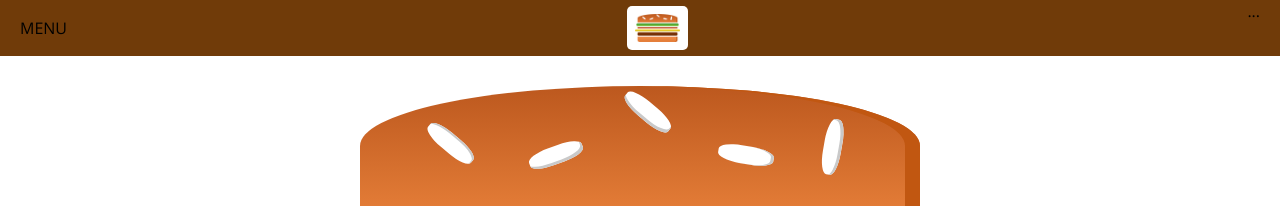
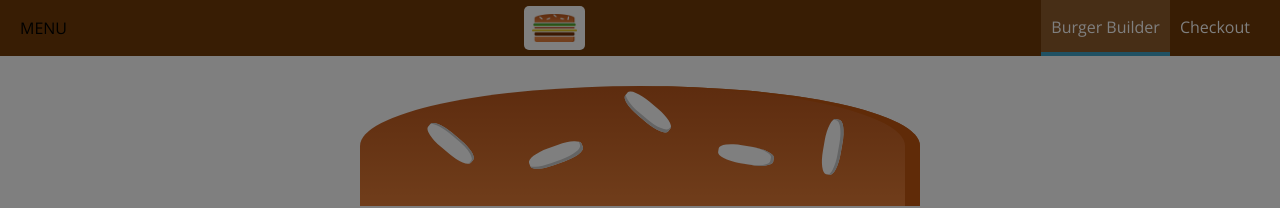
Before and after one commit to EpinderSingh/React-Burger-App, a React (Create React App) app: page / in a window 1280 px wide. Shown: the top 208 px of the page. Built offline with nearby package versions, Linux system fonts and the light colour scheme.

Commit message:
Toggle menu on small devices

```diff
--- a/src/components/Layout/Layout.js
+++ b/src/components/Layout/Layout.js
@@ -1,12 +1,29 @@
 import React, { Fragment } from 'react';
 import classes from './Layout.module.css';
 import Toolbar from '../Navigation/Toolbar/Toolbar';
+import SideDrawer from '../Navigation/SideDrawer/SideDrawer';
 
-const layout = (props) => (
-  <Fragment>
-    <Toolbar />
-    <main className={classes.Content}>{props.children}</main>
-  </Fragment>
-);
+class Layout extends React.Component {
+  state = {
+    showSideDrawer: true,
+  };
 
-export default layout;
+  sideDrawerClosedHandler = () => {
+    this.setState({ showSideDrawer: false });
+  };
+
+  render() {
+    return (
+      <Fragment>
+        <Toolbar />
+        <SideDrawer
+          open={this.state.showSideDrawer}
+          closed={this.sideDrawerClosedHandler}
+        />
+        <main className={classes.Content}>{this.props.children}</main>
+      </Fragment>
+    );
+  }
+}
+
+export default Layout;
--- a/src/components/Logo/Logo.module.css
+++ b/src/components/Logo/Logo.module.css
@@ -1,7 +1,7 @@
 .Logo {
   background-color: white;
   padding: 8px;
-  height: 80%;
+  height: 100%;
   box-sizing: border-box;
   border-radius: 5px;
 }
--- /dev/null
+++ b/src/components/Navigation/NavigationItems/NavigationItem/NavigationItem.js
@@ -0,0 +1,12 @@
+import React from 'react';
+import classes from './NavigationItem.module.css';
+
+const navigationItem = (props) => (
+  <li className={classes.NavigationItem}>
+    <a href={props.link} className={props.active ? classes.active : null}>
+      {props.children}
+    </a>
+  </li>
+);
+
+export default navigationItem;
--- /dev/null
+++ b/src/components/Navigation/NavigationItems/NavigationItem/NavigationItem.module.css
@@ -0,0 +1,46 @@
+.NavigationItem {
+  margin: 10px 0;
+  box-sizing: border-box;
+  display: block;
+  width: 100%;
+}
+
+.NavigationItem a {
+  color: #8f5c2c;
+  text-decoration: none;
+  width: 100%;
+  box-sizing: border-box;
+  display: block;
+}
+
+.NavigationItem a:hover,
+.NavigationItem a:active,
+.NavigationItem a.active {
+  color: #40a4c8;
+}
+
+@media (min-width: 500px) {
+  .NavigationItem {
+    margin: 0;
+    display: flex;
+    height: 100%;
+    width: auto;
+    align-items: center;
+  }
+
+  .NavigationItem a {
+    color: white;
+    text-decoration: none;
+    height: 100%;
+    padding: 16px 10px;
+    border-bottom: 4px solid transparent;
+  }
+
+  .NavigationItem a:hover,
+  .NavigationItem a:active,
+  .NavigationItem a.active {
+    background-color: #8f5c2c;
+    border-bottom: 4px solid #40a4c8;
+    color: white;
+  }
+}
--- a/src/components/Navigation/NavigationItems/NavigationItems.js
+++ b/src/components/Navigation/NavigationItems/NavigationItems.js
@@ -1,11 +1,15 @@
 import React from 'react';
+
+import classes from './NavigationItems.module.css';
+import NavigationItem from './NavigationItem/NavigationItem';
 
 const navigationItems = () => {
   return (
-    <ul>
-      <li>
-        <a href="/">Alink </a>
-      </li>
+    <ul className={classes.NavigationItems}>
+      <NavigationItem link="/" active>
+        Burger Builder
+      </NavigationItem>
+      <NavigationItem link="/">Checkout</NavigationItem>
     </ul>
   );
 };
--- /dev/null
+++ b/src/components/Navigation/NavigationItems/NavigationItems.module.css
@@ -0,0 +1,15 @@
+.NavigationItems {
+  margin: 0;
+  padding: 0;
+  list-style: none;
+  display: flex;
+  flex-flow: column;
+  align-items: center;
+  height: 100%;
+}
+
+@media (min-width: 500px) {
+  .NavigationItems {
+    flex-flow: row;
+  }
+}
--- /dev/null
+++ b/src/components/Navigation/SideDrawer/SideDrawer.js
@@ -0,0 +1,29 @@
+import React from 'react';
+
+import Logo from '../../Logo/Logo';
+import NavigationItems from '../NavigationItems/NavigationItems';
+import classes from './SideDrawer.module.css';
+import Backdrop from '../../UI/Backdrop/Backdrop';
+
+const sideDrawer = (props) => {
+  let attachedClasses = [classes.SideDrawer, classes.Close];
+  if (props.open) {
+    attachedClasses = [classes.SideDrawer, classes.Open];
+  }
+
+  return (
+    <React.Fragment>
+      <Backdrop show={props.open} clicked={props.closed} />
+      <div className={attachedClasses.join(' ')}>
+        <div className={classes.Logo}>
+          <Logo />
+        </div>
+        <nav>
+          <NavigationItems />
+        </nav>
+      </div>
+    </React.Fragment>
+  );
+};
+
+export default sideDrawer;
--- /dev/null
+++ b/src/components/Navigation/SideDrawer/SideDrawer.module.css
@@ -0,0 +1,32 @@
+.SideDrawer {
+  position: fixed;
+  width: 280px;
+  max-width: 70%;
+  height: 100%;
+  left: 0;
+  top: 0;
+  z-index: 200;
+  background-color: white;
+  padding: 32px 16px;
+  box-sizing: border-box;
+  transition: transform 0.3s ease-out;
+}
+
+@media (min-width: 500px) {
+  .SideDrawer {
+    display: none;
+  }
+}
+
+.Open {
+  transform: translateX(0);
+}
+
+.Close {
+  transform: translateY(-100%);
+}
+
+.Logo {
+  height: 11%;
+  margin-bottom: 32px;
+}
--- a/src/components/Navigation/Toolbar/Toolbar.js
+++ b/src/components/Navigation/Toolbar/Toolbar.js
@@ -2,12 +2,18 @@
 
 import classes from './Toolbar.module.css';
 import Logo from '../../Logo/Logo';
+import NavigationItems from '../NavigationItems/NavigationItems';
 
 const toolbar = (props) => (
   <header className={classes.Toolbar}>
     <div>MENU</div>
-    <Logo />
-    <nav>...</nav>
+    <div className={classes.Logo}>
+      <Logo />
+    </div>
+
+    <nav className={classes.DesktopOnly}>
+      <NavigationItems />
+    </nav>
   </header>
 );
 
--- a/src/components/Navigation/Toolbar/Toolbar.module.css
+++ b/src/components/Navigation/Toolbar/Toolbar.module.css
@@ -16,3 +16,13 @@
 .Toolbar nav {
   height: 100%;
 }
+
+.Logo {
+  height: 80%;
+}
+
+@media (max-width: 499px) {
+  .DesktopOnly {
+    display: none;
+  }
+}
```
Also changed, not shown: 1 other file (tests, documents, lock files or other folders).
